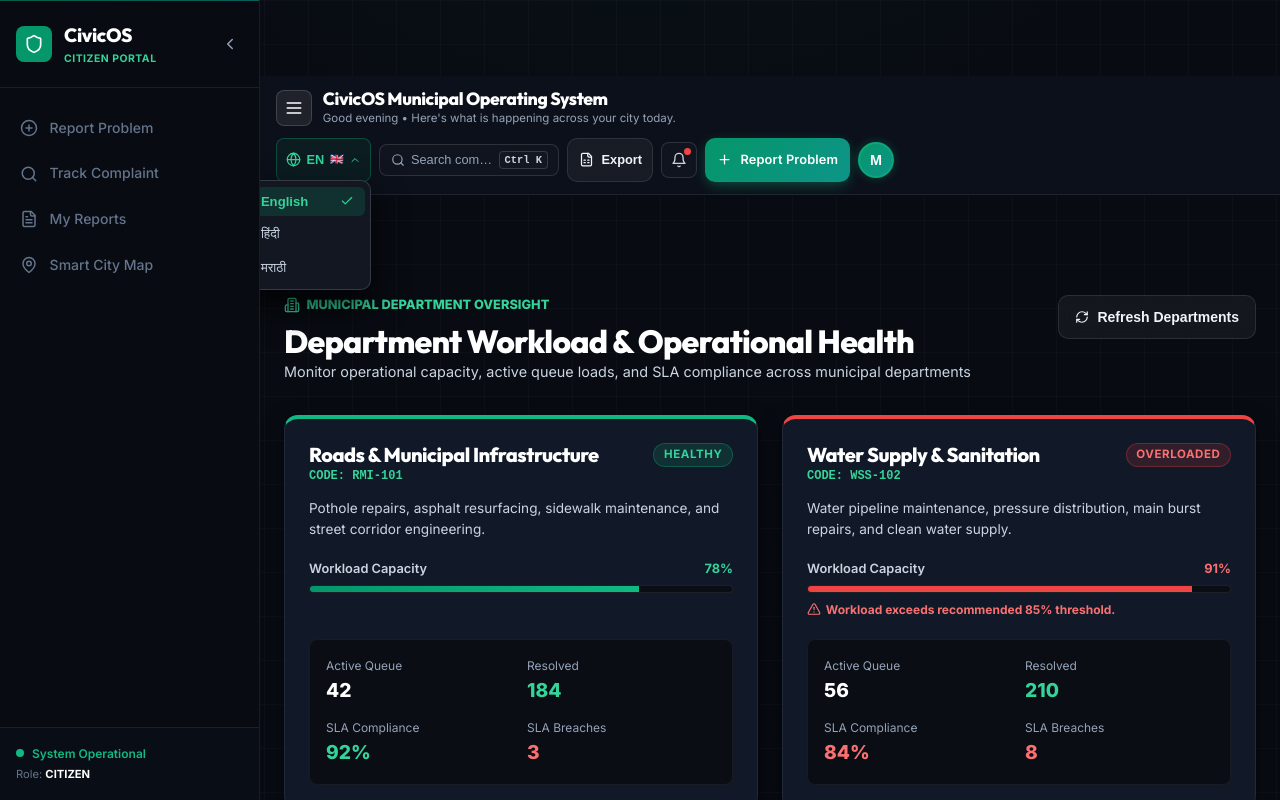
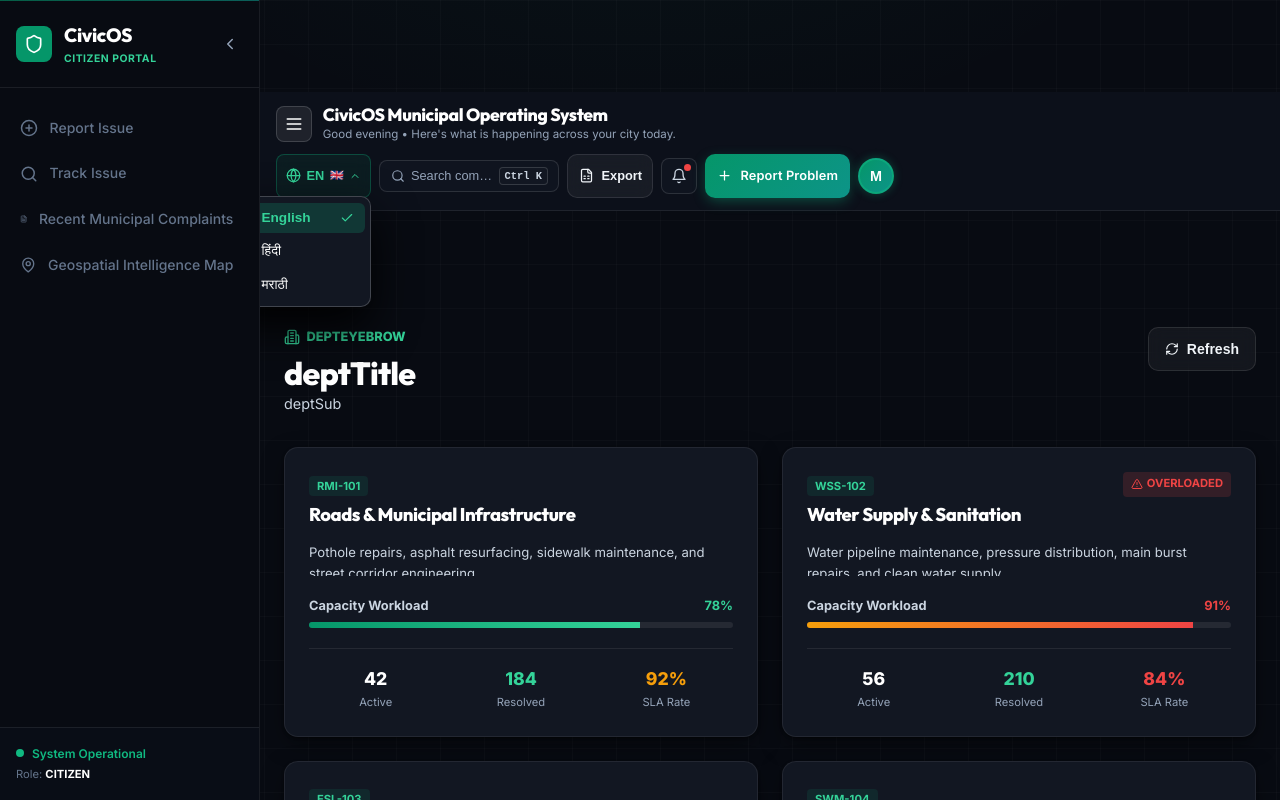
Before and after one commit to shardul-2007/civicos, a React (Vite) app in the folder client/: page /departments in a window 1280 px wide. Both pictures are taken after a click on the button "Select Language / भाषा चुनें / भाषा निवडा". Shown: the top 800 px of the page. Built offline with nearby package versions, Linux system fonts and the light colour scheme.

Commit message:
Fix LanguageSelector dropdown z-index/alignment, translate Sidebar and Departments page into Marathi/Hindi, and increase top padding to eliminate header overlap

```diff
--- a/client/src/components/LanguageSelector.jsx
+++ b/client/src/components/LanguageSelector.jsx
@@ -2,7 +2,7 @@ import React, { useState, useRef, useEffect } from 'react';
 import { Globe, Check, ChevronDown } from 'lucide-react';
 import { useLanguage } from '../context/LanguageContext';
 
-export default function LanguageSelector({ compact = false }) {
+export default function LanguageSelector({ compact = false, alignLeft = false }) {
   const { lang, changeLanguage } = useLanguage();
   const [open, setOpen] = useState(false);
   const dropdownRef = useRef(null);
@@ -26,7 +26,7 @@ export default function LanguageSelector({ compact = false }) {
   }, []);
 
   return (
-    <div ref={dropdownRef} style={{ position: 'relative', display: 'inline-block' }}>
+    <div ref={dropdownRef} style={{ position: 'relative', display: 'inline-block', zIndex: 9999 }}>
       <button
         onClick={() => setOpen(!open)}
         className="btn-glass"
@@ -55,14 +55,15 @@ export default function LanguageSelector({ compact = false }) {
         <div style={{
           position: 'absolute',
           top: '42px',
-          right: 0,
+          left: alignLeft ? 0 : 'auto',
+          right: alignLeft ? 'auto' : 0,
           width: '150px',
           background: '#121722',
-          border: '1px solid rgba(255, 255, 255, 0.15)',
+          border: '1px solid rgba(255, 255, 255, 0.2)',
           borderRadius: '0.625rem',
-          boxShadow: '0 15px 35px rgba(0,0,0,0.8)',
+          boxShadow: '0 20px 45px rgba(0,0,0,0.95)',
           padding: '0.35rem',
-          zIndex: 1200,
+          zIndex: 9999,
           display: 'flex',
           flexDirection: 'column',
           gap: '0.2rem',
@@ -81,10 +82,10 @@ export default function LanguageSelector({ compact = false }) {
                 width: '100%',
                 padding: '0.45rem 0.65rem',
                 borderRadius: '0.375rem',
-                background: lang === item.code ? 'rgba(16, 185, 129, 0.15)' : 'transparent',
-                color: lang === item.code ? '#34d399' : '#cbd5e1',
+                background: lang === item.code ? 'rgba(16, 185, 129, 0.2)' : 'transparent',
+                color: lang === item.code ? '#34d399' : '#ffffff',
                 border: 'none',
-                fontSize: '0.82rem',
+                fontSize: '0.85rem',
                 fontWeight: lang === item.code ? 700 : 500,
                 cursor: 'pointer',
                 textAlign: 'left',
--- a/client/src/components/Sidebar.jsx
+++ b/client/src/components/Sidebar.jsx
@@ -17,10 +17,12 @@ import {
   Search,
 } from 'lucide-react';
 import { useAuth } from '../context/AuthContext';
+import { useLanguage } from '../context/LanguageContext';
 
 export default function Sidebar({ collapsed, setCollapsed, mobileOpen, setMobileOpen }) {
   const location = useLocation();
   const { user } = useAuth();
+  const { t } = useLanguage();
 
   const role = user?.role || 'CITIZEN';
 
@@ -29,30 +31,30 @@ export default function Sidebar({ collapsed, setCollapsed, mobileOpen, setMobile
 
   if (role === 'ADMIN') {
     navItems = [
-      { label: 'Overview', path: '/admin', icon: LayoutDashboard },
-      { label: 'Complaints', path: '/complaints', icon: FileText },
-      { label: 'Map View', path: '/map', icon: MapPin },
-      { label: 'Departments', path: '/departments', icon: Building2 },
-      { label: 'Analytics', path: '/admin/analytics', icon: TrendingUp },
-      { label: 'AI Intelligence', path: '/ai', icon: Brain },
-      { label: 'City Intelligence', path: '/admin/predictions', icon: ZapIcon },
-      { label: 'SLA Monitor', path: '/sla', icon: Clock },
-      { label: 'Field Desk', path: '/officer', icon: Users },
+      { label: t('totalComplaints').replace('Total ', '') || 'Overview', path: '/admin', icon: LayoutDashboard },
+      { label: t('trackIssue') || 'Complaints', path: '/complaints', icon: FileText },
+      { label: t('mapViewTitle') || 'Map View', path: '/map', icon: MapPin },
+      { label: t('deptEyebrow') || 'Departments', path: '/departments', icon: Building2 },
+      { label: t('analyticsTitle') || 'Analytics', path: '/admin/analytics', icon: TrendingUp },
+      { label: t('intelligence') || 'AI Intelligence', path: '/ai', icon: Brain },
+      { label: t('commandCenter') || 'City Intelligence', path: '/admin/predictions', icon: ZapIcon },
+      { label: t('slaBreached') || 'SLA Monitor', path: '/sla', icon: Clock },
+      { label: t('fieldDesk') || 'Field Desk', path: '/officer', icon: Users },
     ];
   } else if (role === 'OFFICER') {
     navItems = [
-      { label: 'Field Desk', path: '/officer', icon: Users },
-      { label: 'Complaints Queue', path: '/complaints', icon: FileText },
-      { label: 'Smart City Map', path: '/map', icon: MapPin },
-      { label: 'SLA Monitor', path: '/sla', icon: Clock },
+      { label: t('fieldDesk') || 'Field Desk', path: '/officer', icon: Users },
+      { label: t('trackIssue') || 'Complaints Queue', path: '/complaints', icon: FileText },
+      { label: t('mapViewTitle') || 'Smart City Map', path: '/map', icon: MapPin },
+      { label: t('slaBreached') || 'SLA Monitor', path: '/sla', icon: Clock },
     ];
   } else {
     // CITIZEN or Guest Navigation
     navItems = [
-      { label: 'Report Problem', path: '/report', icon: PlusCircle },
-      { label: 'Track Complaint', path: '/citizen/track', icon: Search },
-      { label: 'My Reports', path: '/complaints', icon: FileText },
-      { label: 'Smart City Map', path: '/map', icon: MapPin },
+      { label: t('reportIssue') || 'Report Problem', path: '/report', icon: PlusCircle },
+      { label: t('trackIssue') || 'Track Complaint', path: '/citizen/track', icon: Search },
+      { label: t('recentIncidents') || 'My Reports', path: '/complaints', icon: FileText },
+      { label: t('mapViewTitle') || 'Smart City Map', path: '/map', icon: MapPin },
     ];
   }
 
--- a/client/src/index.css
+++ b/client/src/index.css
@@ -931,14 +931,14 @@ body.light-theme input {
 .app-shell > main,
 .main-wrapper > main,
 .main-wrapper {
-  padding-top: 76px !important;
+  padding-top: 92px !important;
 }
 
 @media (max-width: 767px) {
   .app-shell > main,
   .main-wrapper > main,
   .main-wrapper {
-    padding-top: 70px !important;
+    padding-top: 86px !important;
   }
 }
 
--- a/client/src/pages/Departments.jsx
+++ b/client/src/pages/Departments.jsx
@@ -1,6 +1,7 @@
 import React, { useState, useEffect } from 'react';
 import { analyticsAPI } from '../services/api';
 import { Building2, AlertTriangle, CheckCircle2, Clock, Users, Shield, RefreshCw } from 'lucide-react';
+import { useLanguage } from '../context/LanguageContext';
 
 const fallbackDepartments = [
   {
@@ -78,6 +79,7 @@ const fallbackDepartments = [
 ];
 
 export default function Departments() {
+  const { t } = useLanguage();
   const [departments, setDepartments] = useState(fallbackDepartments);
   const [loading, setLoading] = useState(false);
 
@@ -109,91 +111,64 @@ export default function Departments() {
       <div style={{ display: 'flex', justifyContent: 'space-between', alignItems: 'flex-start', flexWrap: 'wrap', gap: '1rem', marginBottom: '2rem' }}>
         <div>
           <div style={{ display: 'inline-flex', alignItems: 'center', gap: '0.4rem', color: '#34d399', fontWeight: 800, fontSize: '0.8rem', textTransform: 'uppercase', marginBottom: '0.4rem' }}>
-            <Building2 size={16} /> Municipal Department Oversight
+            <Building2 size={16} /> {t('deptEyebrow')}
           </div>
-          <h1 style={{ fontSize: '2rem', fontWeight: 800, color: '#ffffff' }}>Department Workload & Operational Health</h1>
-          <p style={{ color: '#94a3b8', fontSize: '0.9rem' }}>Monitor operational capacity, active queue loads, and SLA compliance across municipal departments</p>
+          <h1 style={{ fontSize: '2rem', fontWeight: 800, color: '#ffffff' }}>{t('deptTitle')}</h1>
+          <p style={{ color: '#94a3b8', fontSize: '0.9rem' }}>{t('deptSub')}</p>
         </div>
 
         <button onClick={fetchDepartments} className="btn-glass" style={{ padding: '0.5rem 1rem' }}>
-          <RefreshCw size={14} /> Refresh Departments
+          <RefreshCw size={14} /> Refresh
         </button>
       </div>
 
-      <div style={{ display: 'grid', gridTemplateColumns: 'repeat(auto-fit, minmax(340px, 1fr))', gap: '1.5rem' }}>
-        {departments.map((d) => (
-          <div
-            key={d.id}
-            className="natural-glass-card"
-            style={{
-              borderTop: `4px solid ${d.isOverloaded ? '#ef4444' : '#10b981'}`,
-              display: 'flex',
-              flexDirection: 'column',
-              justifyContent: 'space-between',
-            }}
-          >
-            <div>
-              <div style={{ display: 'flex', alignItems: 'flex-start', justifyContent: 'space-between', marginBottom: '0.75rem' }}>
-                <div>
-                  <h3 style={{ fontSize: '1.25rem', fontWeight: 800, color: '#ffffff' }}>{d.name}</h3>
-                  <div style={{ fontSize: '0.75rem', color: '#34d399', fontFamily: 'monospace', fontWeight: 700 }}>CODE: {d.code}</div>
-                </div>
-                <span className={`badge ${d.isOverloaded ? 'badge-critical' : 'badge-low'}`}>
-                  {d.isOverloaded ? 'Overloaded' : 'Healthy'}
+      {/* Grid */}
+      <div style={{ display: 'grid', gridTemplateColumns: 'repeat(auto-fit, minmax(360px, 1fr))', gap: '1.5rem' }}>
+        {departments.map((dept) => (
+          <div key={dept.id || dept.code} className="natural-glass-card" style={{ padding: '1.5rem', background: '#121722', borderRadius: '0.875rem', position: 'relative' }}>
+            <div style={{ display: 'flex', justifyContent: 'space-between', alignItems: 'flex-start', marginBottom: '1rem' }}>
+              <div>
+                <span style={{ fontSize: '0.7rem', fontWeight: 700, color: '#34d399', background: 'rgba(16, 185, 129, 0.1)', padding: '0.2rem 0.5rem', borderRadius: '4px' }}>
+                  {dept.code}
                 </span>
+                <h3 style={{ fontSize: '1.15rem', fontWeight: 800, color: '#ffffff', marginTop: '0.4rem' }}>{dept.name}</h3>
               </div>
+              {dept.isOverloaded && (
+                <span style={{ fontSize: '0.7rem', fontWeight: 700, color: '#ef4444', background: 'rgba(239, 68, 68, 0.15)', padding: '0.2rem 0.5rem', borderRadius: '4px', display: 'flex', alignItems: 'center', gap: '0.25rem' }}>
+                  <AlertTriangle size={12} /> OVERLOADED
+                </span>
+              )}
+            </div>
 
-              <p style={{ fontSize: '0.85rem', color: '#cbd5e1', marginBottom: '1.25rem', lineHeight: 1.5 }}>
-                {d.description}
-              </p>
+            <p style={{ fontSize: '0.82rem', color: '#94a3b8', marginBottom: '1.25rem', height: '2.6em', overflow: 'hidden' }}>{dept.description}</p>
 
-              {/* Workload Progress Bar */}
-              <div style={{ marginBottom: '1.25rem' }}>
-                <div style={{ display: 'flex', justifyContent: 'space-between', fontSize: '0.8rem', fontWeight: 600, color: '#cbd5e1', marginBottom: '0.35rem' }}>
-                  <span>Workload Capacity</span>
-                  <span style={{ color: d.isOverloaded ? '#f87171' : '#34d399', fontWeight: 700 }}>{d.workloadPercent}%</span>
-                </div>
-                <div style={{ height: '8px', background: '#0a0d14', borderRadius: '4px', overflow: 'hidden', border: '1px solid rgba(255, 255, 255, 0.08)' }}>
-                  <div
-                    style={{
-                      height: '100%',
-                      width: `${Math.min(100, d.workloadPercent)}%`,
-                      background: d.isOverloaded ? '#ef4444' : 'linear-gradient(90deg, #059669, #10b981)',
-                      transition: 'width 0.3s ease',
-                    }}
-                  />
-                </div>
-                {d.isOverloaded && (
-                  <div style={{ fontSize: '0.75rem', color: '#f87171', marginTop: '0.4rem', fontWeight: 700, display: 'flex', alignItems: 'center', gap: '0.3rem' }}>
-                    <AlertTriangle size={14} /> Workload exceeds recommended 85% threshold.
-                  </div>
-                )}
+            <div style={{ marginBottom: '1.25rem' }}>
+              <div style={{ display: 'flex', justifyContent: 'space-between', fontSize: '0.8rem', fontWeight: 700, marginBottom: '0.35rem' }}>
+                <span style={{ color: '#cbd5e1' }}>Capacity Workload</span>
+                <span style={{ color: dept.workloadPercent > 85 ? '#ef4444' : '#34d399' }}>{dept.workloadPercent}%</span>
+              </div>
+              <div style={{ width: '100%', height: '6px', background: 'rgba(255, 255, 255, 0.08)', borderRadius: '99px', overflow: 'hidden' }}>
+                <div style={{ width: `${dept.workloadPercent}%`, height: '100%', background: dept.workloadPercent > 85 ? 'linear-gradient(90deg, #f59e0b, #ef4444)' : 'linear-gradient(90deg, #059669, #34d399)' }} />
               </div>
             </div>
 
-            {/* Stats Grid */}
-            <div style={{ display: 'grid', gridTemplateColumns: 'repeat(2, 1fr)', gap: '0.75rem', fontSize: '0.85rem', background: '#0a0d14', padding: '1rem', borderRadius: '0.5rem', border: '1px solid rgba(255, 255, 255, 0.06)' }}>
+            <div style={{ display: 'grid', gridTemplateColumns: 'repeat(3, 1fr)', gap: '0.75rem', borderTop: '1px solid rgba(255,255,255,0.08)', paddingTop: '1rem', textAlign: 'center' }}>
               <div>
-                <div style={{ color: '#94a3b8', fontSize: '0.75rem' }}>Active Queue</div>
-                <div style={{ fontWeight: 800, color: '#ffffff', fontSize: '1.2rem' }}>{d.active}</div>
+                <div style={{ fontSize: '1.1rem', fontWeight: 800, color: '#ffffff' }}>{dept.active}</div>
+                <div style={{ fontSize: '0.7rem', color: '#94a3b8' }}>Active</div>
               </div>
               <div>
-                <div style={{ color: '#94a3b8', fontSize: '0.75rem' }}>Resolved</div>
-                <div style={{ fontWeight: 800, color: '#34d399', fontSize: '1.2rem' }}>{d.resolved}</div>
+                <div style={{ fontSize: '1.1rem', fontWeight: 800, color: '#34d399' }}>{dept.resolved}</div>
+                <div style={{ fontSize: '0.7rem', color: '#94a3b8' }}>Resolved</div>
               </div>
               <div>
-                <div style={{ color: '#94a3b8', fontSize: '0.75rem' }}>SLA Compliance</div>
-                <div style={{ fontWeight: 800, color: d.slaCompliance >= 90 ? '#34d399' : '#f87171', fontSize: '1.2rem' }}>{d.slaCompliance}%</div>
-              </div>
-              <div>
-                <div style={{ color: '#94a3b8', fontSize: '0.75rem' }}>SLA Breaches</div>
-                <div style={{ fontWeight: 800, color: d.slaBreaches > 0 ? '#f87171' : '#34d399', fontSize: '1.2rem' }}>{d.slaBreaches}</div>
+                <div style={{ fontSize: '1.1rem', fontWeight: 800, color: dept.slaBreaches > 5 ? '#ef4444' : '#f59e0b' }}>{dept.slaCompliance}%</div>
+                <div style={{ fontSize: '0.7rem', color: '#94a3b8' }}>SLA Rate</div>
               </div>
             </div>
           </div>
         ))}
       </div>
-
     </div>
   );
 }
```
